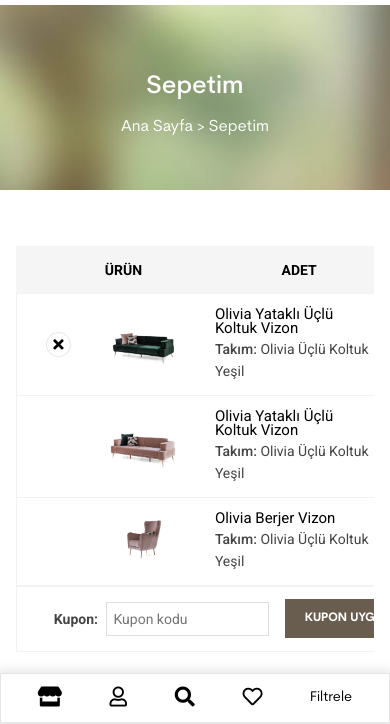
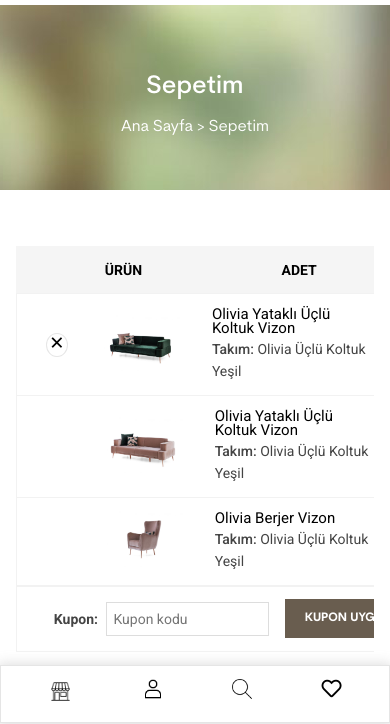
Before and after one commit to efekanefos/hevin-homepage-clone, a plain HTML site: page categoriesPages/cartFiles/cart.html in a window 390 px wide. Shown: the part 121-845 px from the top of the page. Drawn offline with Linux system fonts and the light colour scheme.

Commit message:
iconChanges

```diff
--- a/categoriesPages/cartFiles/cart.css
+++ b/categoriesPages/cartFiles/cart.css
@@ -104,12 +104,23 @@
 }
 
 .removeIcon {
-  padding: 0.25rem 0.4rem;
   border: 1.9px solid #e6e6e6;
   border-radius: 50%;
   text-align: center;
+  padding: 0.9rem 0.2rem;
+  padding-top: 0.5rem;
+  font-size: 1.5rem;
+  line-height: 0;
   margin-left: 1rem;
 }
+
+.removeIcon:hover {
+  background-color: #695d4f;
+  text-decoration: unset;
+  outline: unset;
+  color: #fff !important;
+}
+
 #iconHidden {
   visibility: hidden;
 }
@@ -118,12 +129,7 @@
 #row2 {
   border-bottom: none;
 }
-.removeIcon:hover {
-  background-color: #695d4f;
-  text-decoration: unset;
-  outline: unset;
-  color: #fff;
-}
+
 .productInfo {
   font-family: "Roboto", sans-serif;
   font-weight: 400;
--- a/categoriesPages/cartFiles/cart.html
+++ b/categoriesPages/cartFiles/cart.html
@@ -127,11 +127,26 @@
 
       <section class="bottomMenu">
         <ul>
-          <li><i class="fas fa-store"></i></li>
-          <li><i class="far fa-user"></i></li>
-          <li><i class="fas fa-search"></i></li>
+          <li>
+            <img class="bottomMenuImg" src="../../img/shop.png" alt="shop" />
+          </li>
+          <li>
+            <img
+              id="personImg"
+              class="bottomMenuImg"
+              src="../../img/person.png"
+              alt="shop"
+            />
+          </li>
+          <li>
+            <img
+              id="searchImg"
+              class="bottomMenuImg"
+              src="../../img/search.png"
+              alt="shop"
+            />
+          </li>
           <li><i class="far fa-heart"></i></li>
-          <li id="bottomMenu__filterBtn">Filtrele</li>
         </ul>
       </section>
 
@@ -184,7 +199,7 @@
 
             <!-- row1 -->
             <div id="row2" class="mainContent__productTableRow">
-              <i class="fas fa-times removeIcon"></i>
+              <span class="removeIcon">×</span>
 
               <img
                 id="firstImg"
--- a/css/init.css
+++ b/css/init.css
@@ -789,6 +789,19 @@ body {
     font-size: 14px;
     line-height: 22px;
   }
+  .bottomMenuImg {
+    width: 25px;
+    height: 25px;
+    display: inline-block;
+  }
+  #searchImg {
+    width: 20px;
+    height: 20px;
+  }
+  #personImg {
+    width: 20px;
+    height: 20px;
+  }
 
   /* Bottom Menu Finish */
 }
--- a/css/style.css
+++ b/css/style.css
@@ -1955,6 +1955,19 @@ body {
   .bottomMenu li i:hover {
     color: #444;
   }
+  .bottomMenuImg {
+    width: 25px;
+    height: 25px;
+    display: inline-block;
+  }
+  #searchImg {
+    width: 20px;
+    height: 20px;
+  }
+  #personImg {
+    width: 20px;
+    height: 20px;
+  }
 
   /* Bottom Menu Finish */
 }
@@ -1969,33 +1982,3 @@ body {
     display: block;
   }
 }
-/*
-@media (max-width: 560px) {
-  #sidebarMenu {
-    display: block;
-  }
-  .slider img {
-    width: 100%;
-    height: 100%;
-    transform: scale(1);
-  }
-
-  .upper-header {
-    display: none;
-  }
-}
-*/
-/*
-transform: scale(1.3) translateY(11.5%);
-@media (max-width: 600px) {
-  .slider {
-    width: 100%;
-    height: 100%;
-  }
-  .slider img {
-    width: 100%;
-    height: 100%;
-    transform: scale(1);
-  }
-}
-*/
```
Also changed, not shown: categoriesPages/livingRoomFiles/livingRoom.html (+19 -4 lines), categoriesPages/paymentFiles/payment.html (+19 -3 lines), index.html (+20 -8 lines), img/heart.png (added), img/iconmonstr-x-mark-thin.svg (added), img/person.png (added), img/search.png (added), img/shop.png (added), img/times.png (added).
